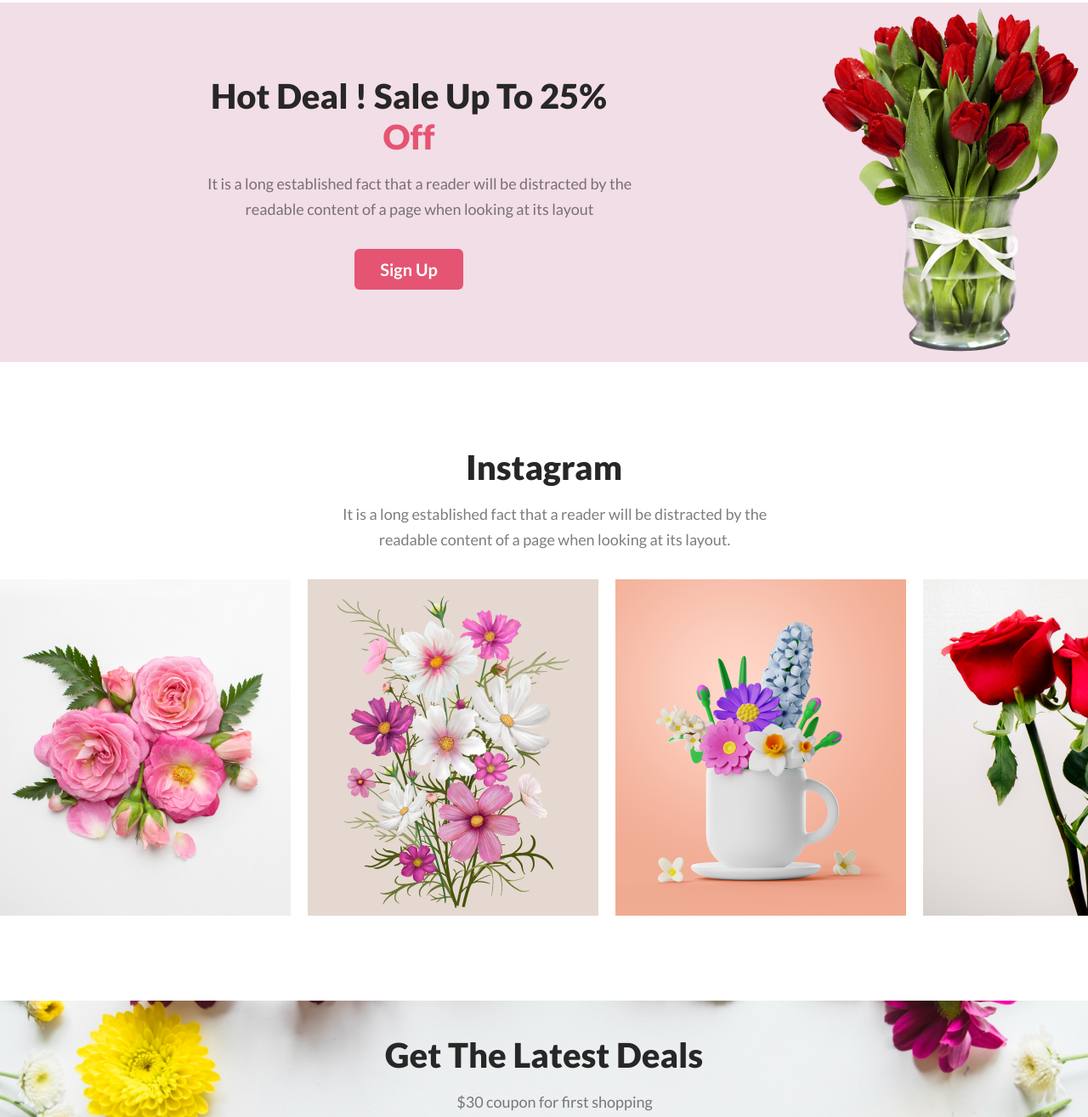
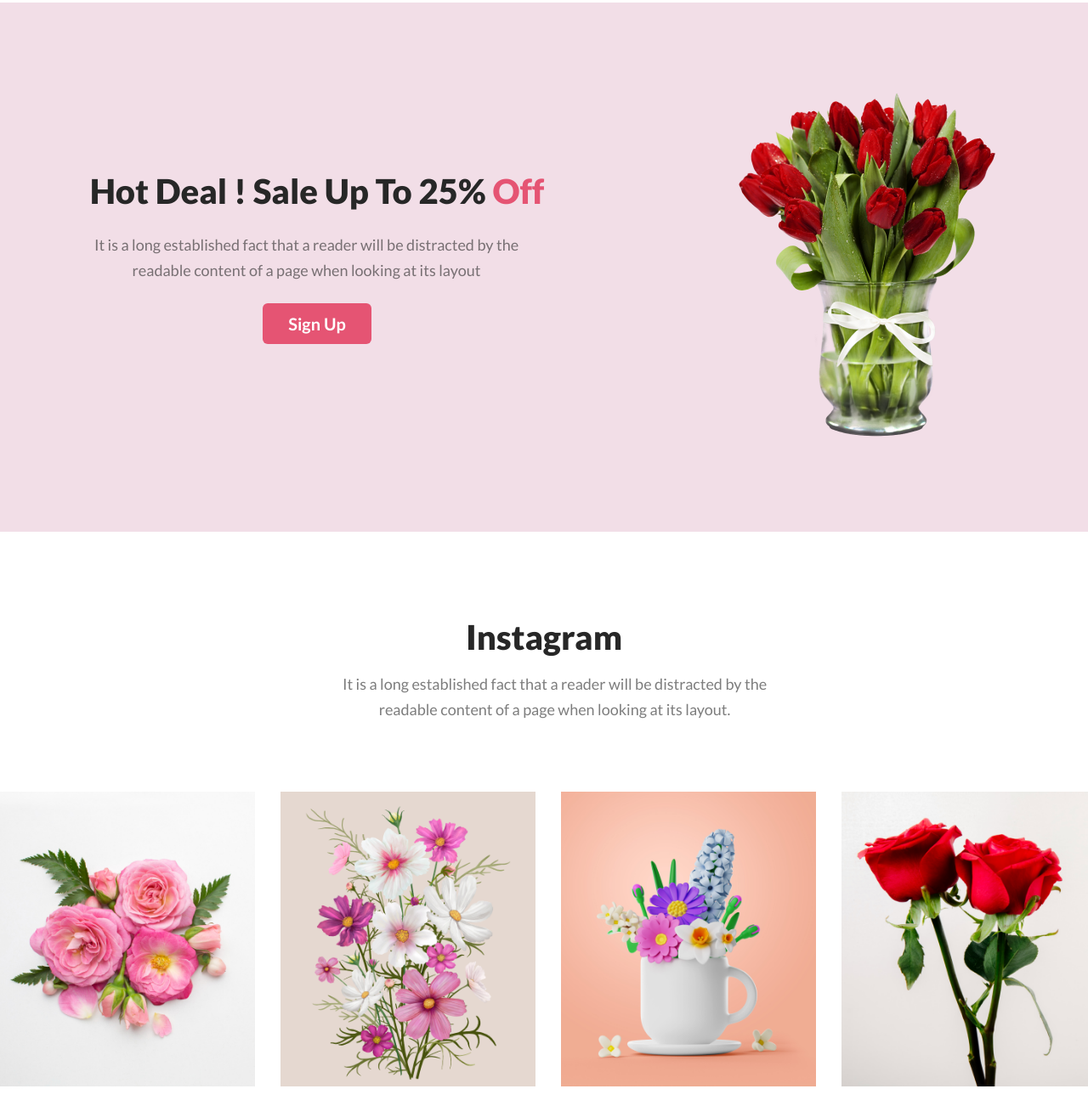
Before and after one commit to Mostofarusho/Flower-Shop-Assignment, a plain HTML site: page index.html in a window 1280 px wide. Shown: the part 2252-3567 px from the top of the page at 85% size. Drawn offline with Linux system fonts and the light colour scheme.

Commit message:
Updaten Done

```diff
--- a/index.html
+++ b/index.html
@@ -73,13 +73,13 @@
     </section>
 
     <section class="container-offer-section">
-        <div class="section-heading">
+        <div class="offer-heading">
             <h2>Hot Deal ! Sale Up To 25% <span class="off">Off</span></h2>
             <p>It is a long established fact that a reader will be distracted by the readable content of a page when looking at its layout</p>
             <button>Sign Up</button>
         </div>
-        <div class="banner-image">
-            <img src="./Flower_Asset/pngwing 8.png" alt="" srcset="">
+        <div class="offer-image">
+            <img class="offer-image-design" src="./Flower_Asset/pngwing 8.png" alt="" srcset="">
         </div>
     </section>
 
--- a/style/styles.css
+++ b/style/styles.css
@@ -187,19 +187,37 @@
         margin: 100px 0px;
         display: flex;
         justify-content: space-around;
+        gap: 20px;
         align-items: center;
         background: rgba(167, 33, 98, 0.15);
+        padding: 100px 0;
     }
 
-    .off {
-        font-family: Lato;
+    .container-offer-section .offer-heading {
+        width: 75%;
+        max-width: 550px;
+        text-align: center;
+    }
+
+    .container-offer-section .offer-heading * {
+        margin-bottom: 24px;
+    }
+
+    .container-offer-section .offer-heading h2 {
+        color: #272727;
         font-size: 40px;
         font-weight: 800;
         line-height: 48px;
-        letter-spacing: 0%;
-        text-align: center;
-        margin-bottom: 16px;
+        font-style: normal;
+        margin-bottom: 24px;
+    }
+
+    .container-offer-section .offer-heading h2 .off {
         color: rgb(229, 84, 115);
+    }
+
+    .container-offer-section .offer-image img {
+        max-width: 318px;
     }
     /* Instagram */
 
@@ -208,21 +226,27 @@
         text-align: center;
     }
 
+    .container-instagram-section .instagram_images img {
+        max-width: 300px;
+    }
+
     .instagram_images {
         display: flex;
-        gap: 20px;
+        gap: 30px;
+        justify-content: space-around;
+        padding: 50px 0;
     }
     /* subscribe */
 
     .container-subscribe-section {
-        margin: 100px 0;
-        padding: 20px;
+        margin: 100px 0px;
+        padding: 50px 0;
         text-align: center;
         background-image: url("../Flower_Asset/Rectangle\ 9.png");
         background-repeat: no-repeat;
         background-size: cover;
         background-position: center;
-        height: 300px;
+        height: 400px;
         width: 100%;
     }
 
@@ -238,9 +262,14 @@
     }
     /* footer  */
 
+    .container-footer-section * {
+        margin-bottom: 24px;
+    }
+
     .container-footer-section {
         background: rgb(17, 16, 16);
         margin: 20px auto;
+        padding: 50px;
     }
 
     .footer-heading {
@@ -248,7 +277,7 @@
         flex-direction: column;
         justify-content: center;
         align-items: center;
-        height: 400px;
+        height: 300px;
         text-align: center;
         margin: 0 auto;
     }
```
